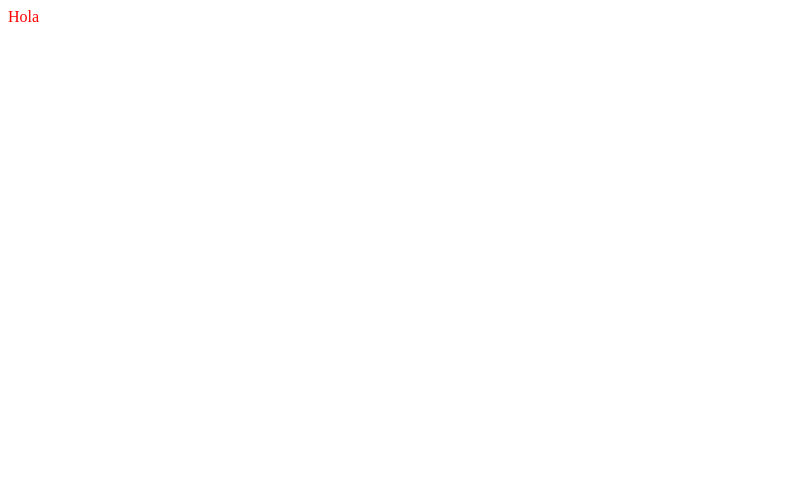
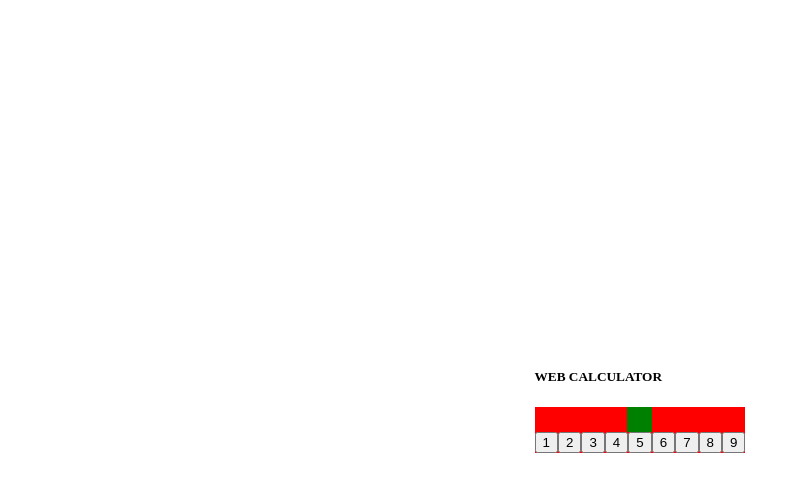
Before and after one commit to bryannalfaro/Lab7Calculadora, a React app: page / in a window 1280 px wide. Shown: the top 492 px of the page, without its empty margins (0-800 px from the left). Built offline with nearby package versions, Linux system fonts and the light colour scheme; the HTML template or start-up script is replaced by a standard one.

Commit message:
elements

```diff
--- a/src/components/App/App.jsx
+++ b/src/components/App/App.jsx
@@ -1,8 +1,27 @@
 import React from 'react'
 import Button from '../Button/Button'
+import Pantalla from '../Pantalla/Pantalla'
+import '../../styles/app.css'
 
 const App = () => (
-  <Button />
+  <div className="super">
+    <h5>WEB CALCULATOR</h5>
+    <div className="padre">
+      <Pantalla />
+      <div className="buttons">
+        <Button texto="1" />
+        <Button texto="2" />
+        <Button texto="3" />
+        <Button texto="4" />
+        <Button texto="5" />
+        <Button texto="6" />
+        <Button texto="7" />
+        <Button texto="8" />
+        <Button texto="9" />
+      </div>
+    </div>
+  </div>
+
 )
 
 export default App
--- a/src/components/Button/Button.jsx
+++ b/src/components/Button/Button.jsx
@@ -1,8 +1,13 @@
 import React from 'react'
 import '../../styles/Button.css'
+import PropTypes from 'prop-types'
 
-const Button = () => (
-  <div className="dj">Hola</div>
+const Button = ({ texto }) => (
+  <button type="button">{texto}</button>
 )
 
+Button.propTypes = {
+  texto: PropTypes.string.isRequired,
+}
+
 export default Button
--- /dev/null
+++ b/src/components/Pantalla/Pantalla.jsx
@@ -0,0 +1,8 @@
+import React from 'react'
+import '../../styles/pantalla.css'
+
+const Pantalla = () => (
+  <div className="display" />
+)
+
+export default Pantalla
--- a/src/index.js
+++ b/src/index.js
@@ -1,6 +1,7 @@
 import React from 'react'
 import ReactDOM from 'react-dom'
 import App from './components/App/App'
+import './styles/index.css'
 
 // eslint-disable-next-line react/jsx-filename-extension
 ReactDOM.render(<App />,
--- /dev/null
+++ b/src/styles/app.css
@@ -0,0 +1,8 @@
+.padre{
+    width:100%;
+    display: flex;
+    flex-direction: column;
+    justify-content: center;
+    align-items: center;
+    background-color: red;
+}
--- a/src/styles/index.css
+++ b/src/styles/index.css
@@ -0,0 +1,13 @@
+html,body{
+    width:100%;
+    height:100%;
+    margin: 0;
+    padding: 0;
+}
+
+body{
+    display:flex;
+    flex-direction:row;
+    align-items:center;
+    justify-content:center;
+}
--- /dev/null
+++ b/src/styles/pantalla.css
@@ -0,0 +1,5 @@
+.display{
+    width:25px;
+    height: 25px;
+    background:green;
+}
```
